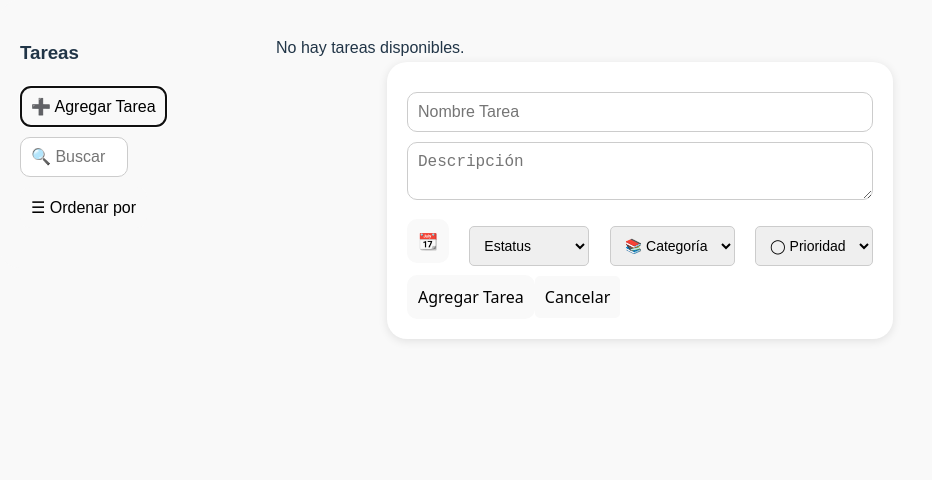
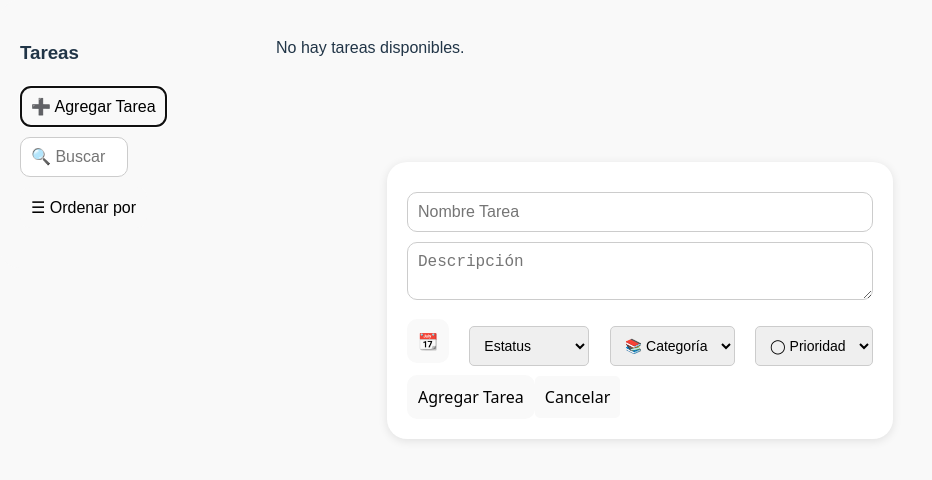
Before and after one commit to ricardogaribay1/CRUD-Tareas, a React (Vite) app: page / in a window 1280 px wide. Both pictures are taken after a click on the button "➕ Agregar Tarea". Shown: the top 480 px of the page, without its empty margins (0-932 px from the left). Built offline with nearby package versions, Linux system fonts and the light colour scheme.

Commit message:
fix a problem

```diff
--- a/src/App.css
+++ b/src/App.css
@@ -156,7 +156,7 @@ button:hover {
 
 .date-picker-overlay {
   position: absolute;
-  top: 500px;
+  top: 300px;
   z-index: 2000;
   background-color: white;
   border-radius: 10px;
@@ -166,7 +166,7 @@ button:hover {
 
 .modal {
   position: fixed;
-  bottom: 200px;
+  bottom: 100px;
   left: 0;
   width: 100%;
   height: 100%;
```
